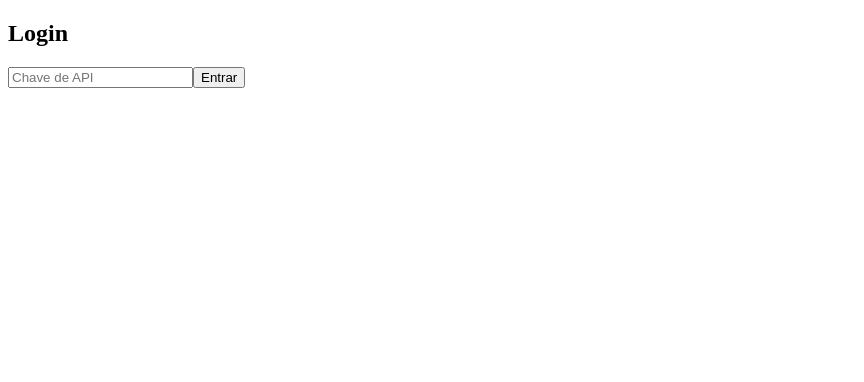
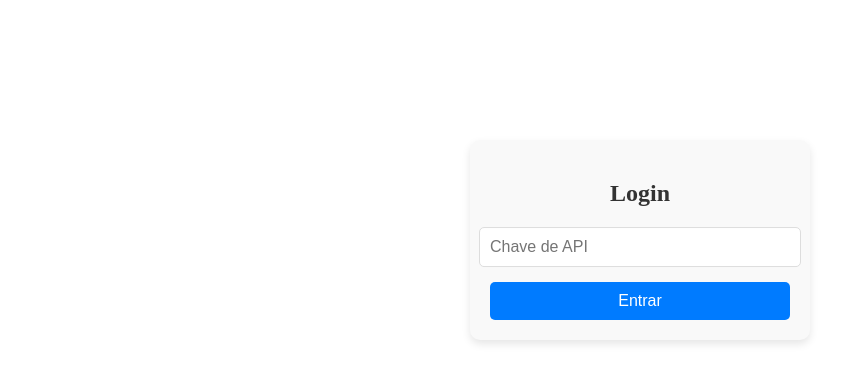
Before and after one commit to lucas-bretzke/Blip-Chatbot-Contact-Viewer, a React (Create React App) app: page /login in a window 1280 px wide. Shown: the top 382 px of the page, without its empty margins (0-864 px from the left). Built offline with nearby package versions, Linux system fonts and the light colour scheme.

Commit message:
feat: the login screen has been styled

```diff
--- a/src/components/Login/Login.tsx
+++ b/src/components/Login/Login.tsx
@@ -1,11 +1,12 @@
 // src/components/Login.tsx
 import React, { useState } from 'react'
+import styled from 'styled-components'
 
 interface LoginProps {
   onLogin: (apiKey: string) => void
 }
 
-const Login: React.FC<LoginProps> = ({ onLogin }) => {
+function Login({ onLogin }: LoginProps) {
   const [apiKey, setApiKey] = useState<string>('')
 
   const handleSubmit = (e: React.FormEvent<HTMLFormElement>) => {
@@ -13,19 +14,75 @@ const Login: React.FC<LoginProps> = ({ onLogin }) => {
     onLogin(apiKey)
   }
 
+  // const handleChange = (e: React.ChangeEvent<HTMLInputElement>) => {
+  //   setApiKey(e.target.value)
+  // }
+
   return (
-    <form onSubmit={handleSubmit}>
-      <h2>Login</h2>
-      <input
+    <LoginForm onSubmit={handleSubmit}>
+      <Title>Login</Title>
+      <Input
         type='text'
         value={apiKey}
         onChange={e => setApiKey(e.target.value)}
         placeholder='Chave de API'
         required
       />
-      <button type='submit'>Entrar</button>
-    </form>
+      <Button type='submit'>Entrar</Button>
+    </LoginForm>
   )
 }
 
 export default Login
+
+const LoginForm = styled.form`
+  display: flex;
+  flex-direction: column;
+  align-items: center;
+  justify-content: center;
+  width: 300px;
+  padding: 20px;
+  background-color: #f9f9f9;
+  border-radius: 10px;
+  box-shadow: 0 4px 8px rgba(0, 0, 0, 0.1);
+
+  position: fixed;
+  top: 30%;
+  left: 50%;
+  transform: translate(-50%, -50%);
+`
+
+const Title = styled.h2`
+  margin-bottom: 20px;
+  color: #333;
+  font-size: 24px;
+`
+
+const Input = styled.input`
+  width: 100%;
+  padding: 10px;
+  margin-bottom: 15px;
+  border: 1px solid #ddd;
+  border-radius: 5px;
+  font-size: 16px;
+
+  &:focus {
+    outline: none;
+    border-color: #007bff;
+  }
+`
+
+const Button = styled.button`
+  width: 100%;
+  padding: 10px;
+  background-color: #007bff;
+  color: white;
+  border: none;
+  border-radius: 5px;
+  font-size: 16px;
+  cursor: pointer;
+
+  &:hover {
+    background-color: #0056b3;
+  }
+`
```
